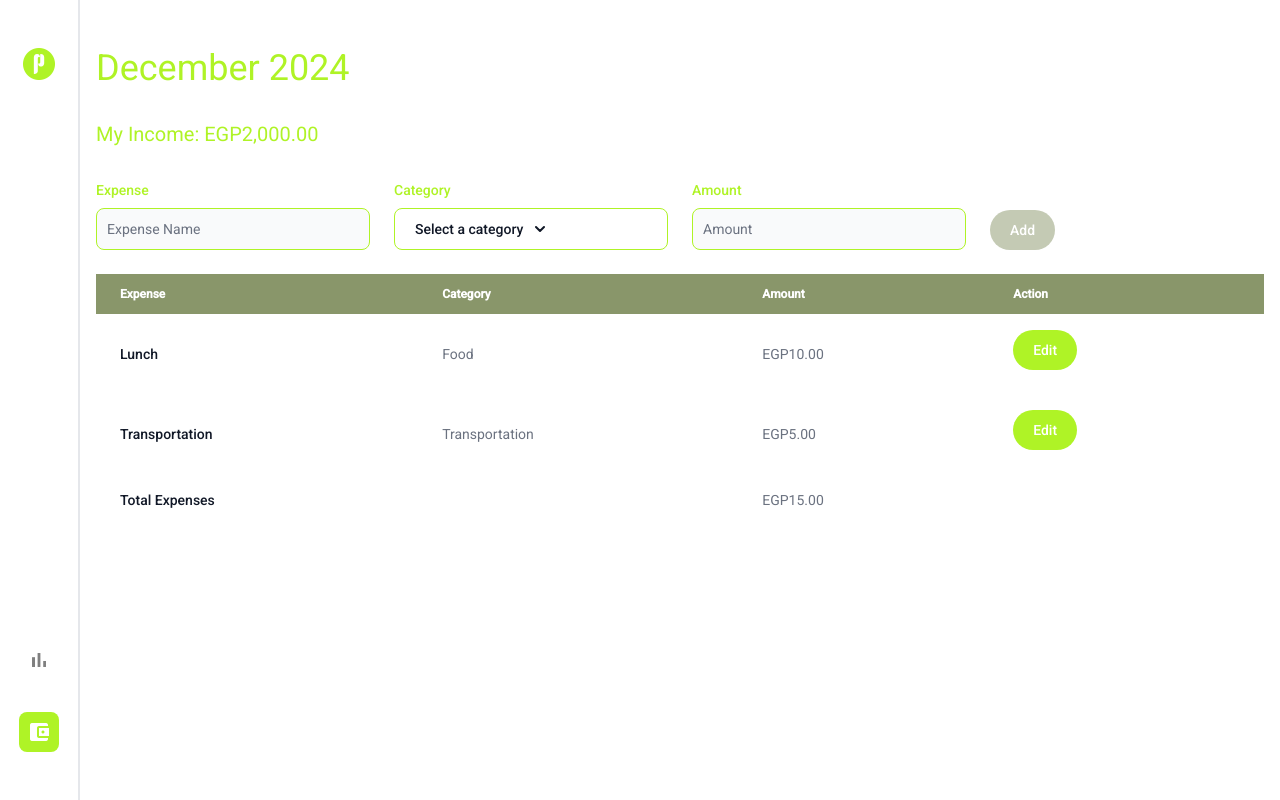
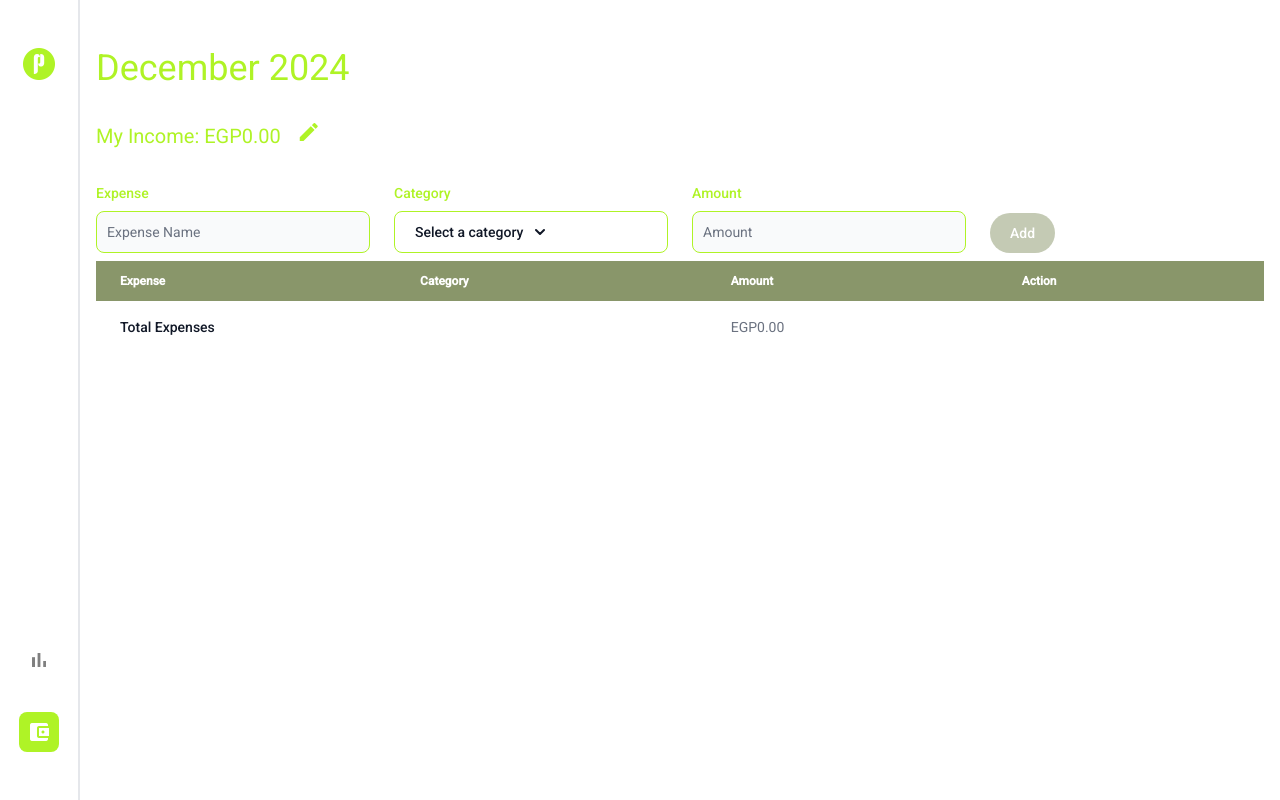
Before and after one commit to ehabmohamed6699/pocket, an Angular app: page /wallet in a window 1280 px wide. Built offline with nearby package versions, Linux system fonts and the light colour scheme.

Commit message:
finished edit balance

```diff
--- a/src/app/components/wallet/atoms/AddExpense/AddExpense.component.html
+++ b/src/app/components/wallet/atoms/AddExpense/AddExpense.component.html
@@ -1,5 +1,5 @@
 <form (submit)="addExpense(expense)" #expenseForm="ngForm">
-  <div class="grid gap-6 mb-6 lg:grid-cols-4">
+  <div class="grid gap-6 mb-2 lg:grid-cols-4">
     <div>
       <label for="expense" class="block mb-2 text-sm font-medium text-primary">Expense</label>
       <input [(ngModel)]="expense.name" type="text" id="expense" name="expense" class="bg-gray-50 border border-primary text-gray-900 text-sm rounded-lg focus:ring-primary focus:outline-none focus:border-primary block w-full p-2.5" placeholder="Expense Name" required />
@@ -31,6 +31,7 @@
       <input type="submit" [disabled]="!newExpenseValid()" value="Add" class="text-white disabled:bg-secondary/50 bg-primary focus:outline-none focus:ring-4 focus:ring-primary font-medium rounded-full text-sm px-5 py-2.5 text-center">
     </div>
   </div>
+  <p class="text-red-500 mb-2">{{error}}</p>
 </form>
 <div #categorySelect id="dropdownDivider" class="z-10 hidden bg-white divide-y divide-gray-100 rounded-lg shadow w-64">
     <ul class="py-2 text-sm text-gray-700 dark:text-gray-200" aria-labelledby="dropdownDividerButton">
--- a/src/app/components/wallet/atoms/AddExpense/AddExpense.component.ts
+++ b/src/app/components/wallet/atoms/AddExpense/AddExpense.component.ts
@@ -16,6 +16,7 @@ export class AddExpenseComponent implements OnInit {
   @Input() month: string = '';
   @ViewChild('categorySelect') categorySelect !:ElementRef;
   catName: string = "";
+  error: string = "";
   constructor(
     private userService: UserService,
     public renderer : Renderer2
@@ -39,7 +40,7 @@ export class AddExpenseComponent implements OnInit {
         this.expense = {} as IExpense
       },
       error: (err: Error) => {
-        console.log(err)
+        this.error = err.message
       }
     }
     this.userService.addExpense(this.month, expense).subscribe(options)
--- a/src/app/components/wallet/wallet.component.html
+++ b/src/app/components/wallet/wallet.component.html
@@ -1,6 +1,16 @@
 <div class="py-12 px-4 w-full h-auto md:h-screen md:overflow-y-auto">
     <h1 class="text-primary mb-8 text-2xl md:text-4xl">{{monthYear}}</h1>
-    <h4 class="text-primary mb-8 text-base md:text-xl">My Income: {{history.totalIncome | currency:"EGP"}}</h4>
+    <h4 class="text-primary mb-8 text-base md:text-xl flex items-center gap-4">My Income:
+        @if(editingIncome){
+            <input class="bg-gray-50 border border-primary text-gray-900 text-sm rounded-lg focus:ring-primary focus:outline-none focus:border-primary block p-2.5" type="number" min="0" [(ngModel)]="history.totalIncome">
+            <button type="button" (click)="changeIncome()" class="text-white bg-primary focus:outline-none focus:ring-4 focus:ring-primary font-medium rounded-full text-sm px-5 py-2.5 text-center me-2">Save</button>
+        }@else {
+            {{history.totalIncome | currency:"EGP"}}
+            <button (click)="setEditingIncome(true)">
+                <mat-icon>edit</mat-icon>
+            </button>
+        }
+    </h4>
     <app-AddExpense [month]="datePipe.transform(date, 'yyyy-MM') || ''"></app-AddExpense>
     <div class="overflow-x-auto">
         <table class="w-full text-sm text-left rtl:text-right text-gray-500 ">
@@ -34,7 +44,7 @@
 
                         </td>
                         <td class="px-6 py-4">
-                            <button type="button" class="text-white bg-primary focus:outline-none focus:ring-4 focus:ring-green-300 font-medium rounded-full text-sm px-5 py-2.5 text-center me-2 mb-2">Edit</button>
+                            <button type="button" class="text-white bg-primary focus:outline-none focus:ring-4 focus:ring-primary font-medium rounded-full text-sm px-5 py-2.5 text-center me-2 mb-2">Edit</button>
                         </td>
                     </tr>
                 }
--- a/src/app/components/wallet/wallet.component.ts
+++ b/src/app/components/wallet/wallet.component.ts
@@ -3,10 +3,12 @@ import { Component, OnInit } from '@angular/core';
 import { UserService } from '../../services/user.service';
 import { IHistory } from '../../models/IHistory';
 import { AddExpenseComponent } from "./atoms/AddExpense/AddExpense.component";
+import { MatIconModule } from '@angular/material/icon';
+import { FormsModule } from '@angular/forms';
 
 @Component({
   selector: 'app-wallet',
-  imports: [AddExpenseComponent, CurrencyPipe],
+  imports: [AddExpenseComponent, CurrencyPipe, MatIconModule, FormsModule],
   templateUrl: './wallet.component.html',
   styleUrl: './wallet.component.css'
 })
@@ -15,6 +17,7 @@ export class WalletComponent implements OnInit{
   datePipe = new DatePipe('en-US');
   monthYear:string | null;
   history!: IHistory;
+  editingIncome: boolean = false;
   currency = new CurrencyPipe('en-US');
   constructor(
     private userService: UserService
@@ -28,6 +31,14 @@ export class WalletComponent implements OnInit{
       console.log(this.history);
     })
   }
+  setEditingIncome(bool: boolean){
+    this.editingIncome = bool
+  }
 
+  changeIncome(){
+    this.userService.changeHistoryIncome(this.datePipe.transform(this.date, 'yyyy-MM') || '',this.history.totalIncome).subscribe(next => {
+      this.setEditingIncome(false)
+    })
+  }
 
 }
--- a/src/app/services/user.service.ts
+++ b/src/app/services/user.service.ts
@@ -10,30 +10,20 @@ import { IExpense } from '../models/IExpense';
 export class UserService {
   user: IUser;
   constructor() {
-    this.user = {
-      id: 'aaa',
-      username: 'Ehab',
-      categories: ['Food', 'Transportation'],
-      history: [
-        {
-          date: '2024-12',
-          totalIncome: 2000,
-          expenses: [
-            {
-              category: 'Food',
-              name: 'Lunch',
-              amount: 10
-            },
-            {
-              category: 'Transportation',
-              name: 'Transportation',
-              amount: 5
-            }
-          ],
-          totalExpenses: 15
+    const userJSON = localStorage.getItem('pocket-user');
+      let user: IUser;
+      if(!userJSON){
+        user = {
+          id:'0',
+          username: 'Temp',
+          categories: [],
+          history: []
         }
-      ]
-    }
+        localStorage.setItem('pocket-user',JSON.stringify(user))
+      }else{
+        user = JSON.parse(userJSON)
+      }
+      this.user = user
   }
 
   getUser(): Observable<IUser> {
@@ -53,6 +43,7 @@ export class UserService {
   addCategory(name: string): Observable<string> {
     return new Observable<string>(observer => {
       this.user.categories.push(name)
+      this.saveUser()
       observer.next(name)
       observer.complete()
     })
@@ -70,6 +61,7 @@ export class UserService {
       history.expenses.push(expense)
       history.totalExpenses += expense.amount
       history.totalIncome -= expense.amount
+      this.saveUser()
       observer.next(expense)
       observer.complete()
     })
@@ -87,8 +79,26 @@ export class UserService {
         }
         this.user.history.push(history);
       }
+      this.saveUser()
       observer.next(history);
       observer.complete();
     })
   }
+
+  changeHistoryIncome(month: string, amount: number): Observable<IHistory>{
+    return new Observable<IHistory>(observer => {
+      let history = this.user.history.find(h => h.date === month);
+      if(!history){
+        throw new Error("This month doesn't keep track of your expenses")
+      }
+      history.totalIncome = amount
+      this.saveUser()
+      observer.next(history);
+      observer.complete();
+    })
+  }
+
+  private saveUser(){
+    localStorage.setItem('pocket-user', JSON.stringify(this.user))
+  }
 }
```
